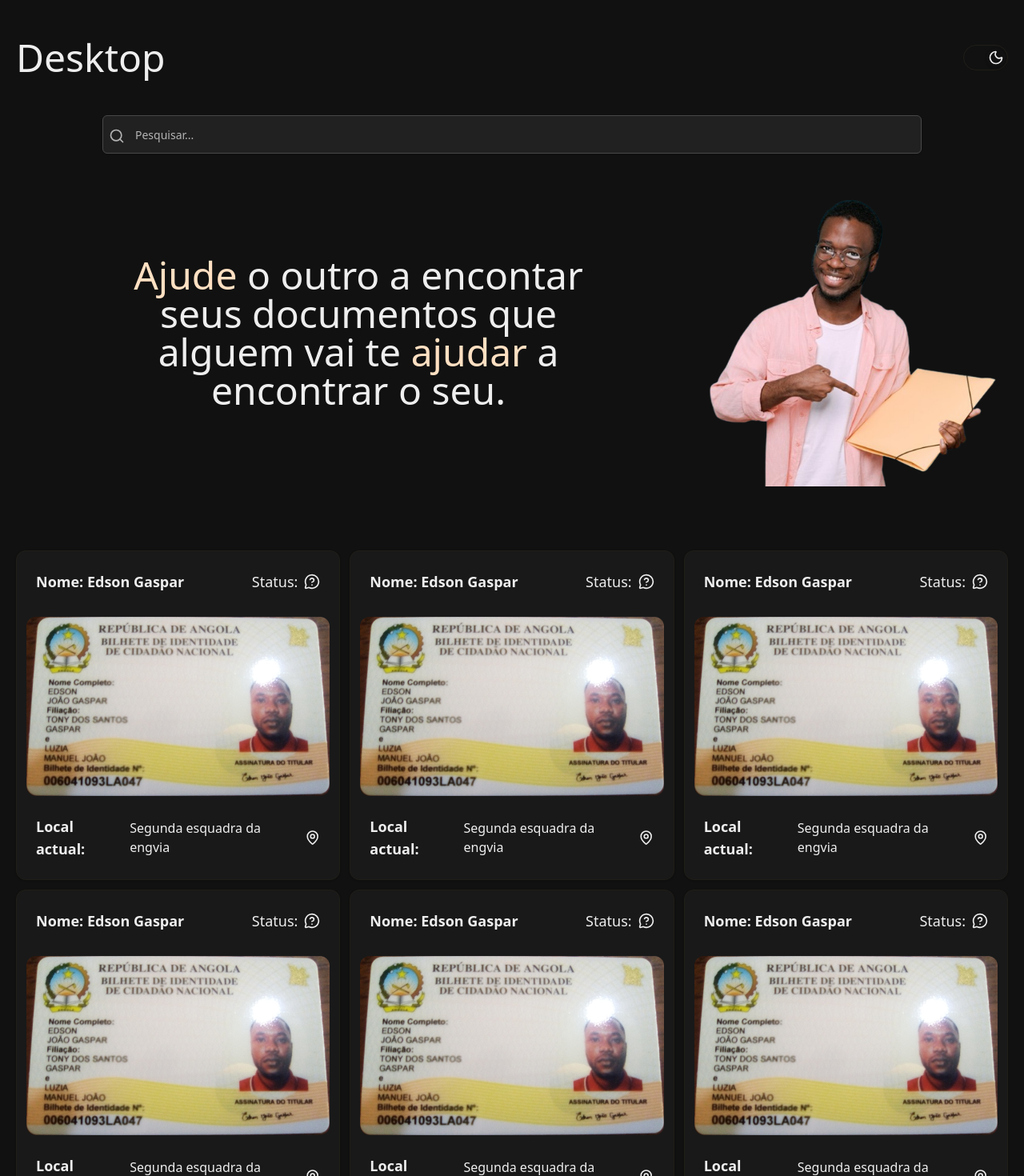
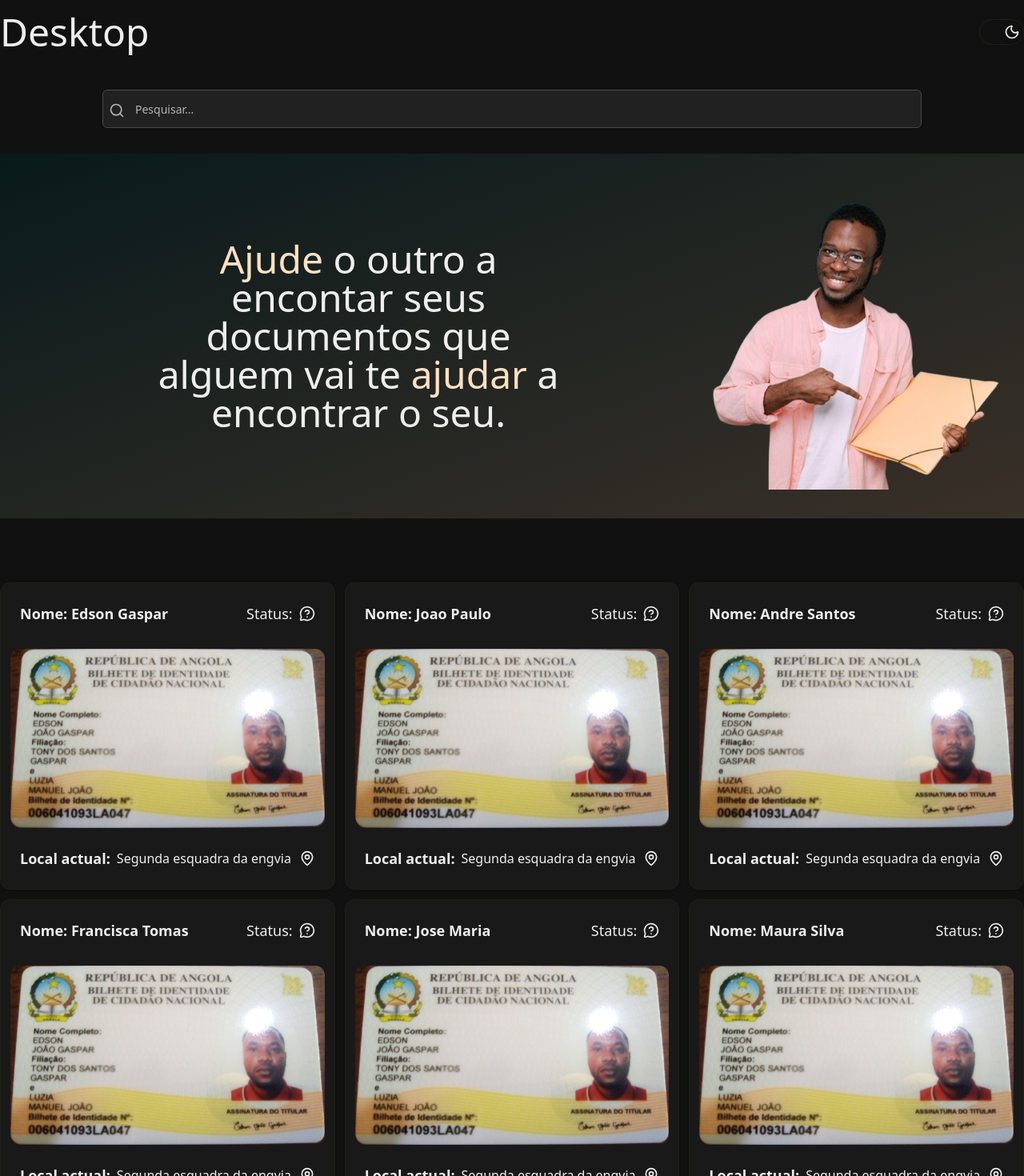
Before and after one commit to EdsonGaspar/Find-you-bi, a Next.js app: page / in a window 1280 px wide. Shown: the top 1470 px of the page at 80% size. Built offline with nearby package versions, Linux system fonts and the light colour scheme.

Commit message:
feat: Add gradient for banner and update something

```diff
--- a/src/app/page.tsx
+++ b/src/app/page.tsx
@@ -6,8 +6,8 @@ import { SearchDocument } from "@/components/search-document/searchdocument";
 
 export default function Home() {
   return (
-    <main className="container mx-auto px-5 py-4 md:py-8">
-      <section className="flex justify-between gap-5 items-center">
+    <main className="">
+      <section className="container mx-auto flex justify-between gap-5 items-center">
         <div className="flex-1">
           <HeaderDesktop />
         </div>
@@ -27,27 +27,27 @@ export default function Home() {
           currentLocal="Segunda esquadra da engvia"
         />
         <CardBanner
-          nome="Edson Gaspar"
+          nome="Joao Paulo"
           currentLocal="Segunda esquadra da engvia"
         />
         <CardBanner
-          nome="Edson Gaspar"
+          nome="Andre Santos"
           currentLocal="Segunda esquadra da engvia"
         />
         <CardBanner
-          nome="Edson Gaspar"
+          nome="Francisca Tomas"
           currentLocal="Segunda esquadra da engvia"
         />
         <CardBanner
-          nome="Edson Gaspar"
+          nome="Jose Maria"
           currentLocal="Segunda esquadra da engvia"
         />
         <CardBanner
-          nome="Edson Gaspar"
+          nome="Maura Silva"
           currentLocal="Segunda esquadra da engvia"
         />
         <CardBanner
-          nome="Edson Gaspar"
+          nome="Andreia Util"
           currentLocal="Segunda esquadra da engvia"
         />
       </section>
--- a/src/components/banner/banner.tsx
+++ b/src/components/banner/banner.tsx
@@ -3,17 +3,17 @@ import imagBanner from "@/../public/imgbanner.png";
 import { H1 } from "../H1/h1";
 export function Banner() {
   return (
-    <section>
-      <div className="my-5">
+    <section className="bg-gradient-to-br from-primary-foreground to-secondary p-4">
+      <div className="container mx-auto my-5">
         <div className="flex items-center justify-around">
-          <div className="max-w-sm mx-auto md:max-w-xl">
+          <div className="max-w-sm mx-auto md:max-w-xl px-4 py-2">
             <H1 className="text-center">
               <span className="text-primary">Ajude</span> o outro a encontar
               seus documentos que alguem vai te{" "}
               <span className="text-primary">ajudar</span> a encontrar o seu.
             </H1>
           </div>
-          <div className="relative w-sm max-w-md h-96 hidden md:flex">
+          <div className="relative w-sm  h-96 hidden md:flex ">
             <Image src={imagBanner} alt="Imagem" fill />
           </div>
         </div>
--- a/src/components/header/search-input.tsx
+++ b/src/components/header/search-input.tsx
@@ -3,7 +3,7 @@ import { H1 } from "../H1/h1";
 
 export function SearchInputDesktop() {
   return (
-    <div className="hidden mx-auto  py-4 md:flex justify-between items-center">
+    <div className="hidden mx-auto py-4 md:flex justify-between items-center">
       <H1>Desktop</H1>
     </div>
   );
```
